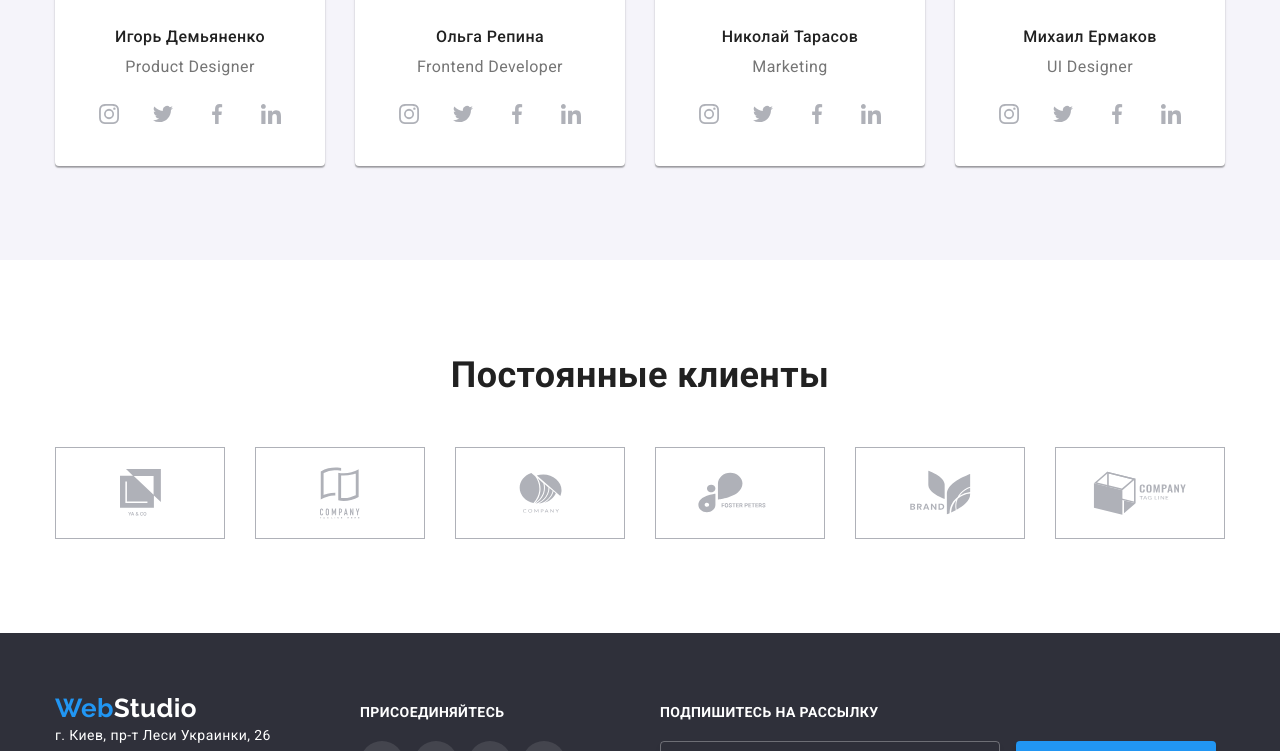
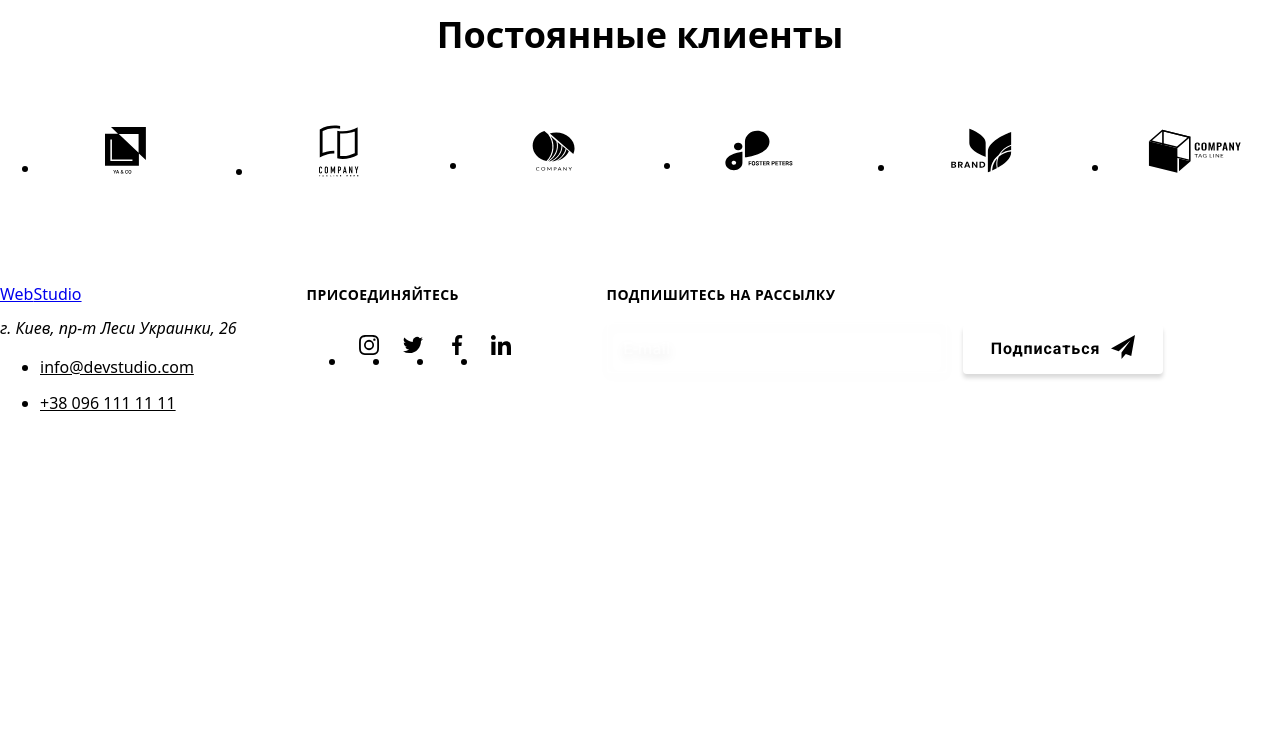
Before and after one commit to Yevhen-Karpov/goit-markup-hw-06, a plain HTML site: page index.html in a window 1280 px wide. Shown: the part 2049-2800 px from the top of the page. After the commit the page ends 2542 px from the top, so only its background shows below. Drawn offline with nearby package versions, Linux system fonts and the light colour scheme.

Commit message:
Update styles.css

```diff
--- a/css/styles.css
+++ b/css/styles.css
@@ -1,57 +1,12 @@
-h1,
-h2,
-h3,
-h4,
-h5,
-h6,
-p {
-  margin-top: 0;
-  margin-bottom: 0;
-}
-ul,
-ol {
-  margin-top: 0;
-  margin-bottom: 0;
-  padding-left: 0;
-}
-img {
-  display: block;
-}
 
-:root {
-  --main-text-color: #757575;
-  --title-text-color: #212121;
-  --accent-text-color: #2196f3;
-  --hero-footer-color: #2f303a;
-  --main-background: #ffffff;
-  --section-background: #f5f4fa;
-  --button-hover: #188ce8;
-  --span-header: #000000;
-  --fill-icon: #afb1b8;
-}
 
-body {
-  font-family: "Roboto", "Raleway", sans-serif;
-  color: var(--main-text-color);
-  line-height: 1.2;
-  font-size: 14px;
-  letter-spacing: 0.03em;
-}
-.container {
-  width: 1200px;
-  margin: 0 auto;
-  padding: 0 15px;
-}
-.section {
-  padding-top: 94px;
-  padding-bottom: 94px;
-}
+
 
 /*header box*/
 .header {
   border-bottom: 1px solid #ececec;
 }
-.anchor,
+.nav,
 .mailtel {
   display: flex;
   padding-top: 32px;
@@ -63,15 +18,11 @@ body {
   align-items: center;
   background-color: var(--main-background);
 }
-.logo {
-  width: 145px;
-  font-family: "Raleway";
-  font-weight: 700;
-  font-size: 26px;
-  color: var(--accent-text-color);
+.logo-header {
+
   margin: 24px 93px 25px 0px;
 }
-.anchor-item:not(:last-child) {
+.nav-item:not(:last-child) {
   margin-right: 50px;
 }
 .mailtel {
@@ -126,15 +77,7 @@ body {
   background: var(--accent-text-color);
   border-radius: 2px;
 }
-.logo,
-.nav-link,
-.contact-link,
-.footer-contact {
-  text-decoration: none;
-}
-.list {
-  list-style: none;
-}
+
 .span-header {
   color: var(--span-header);
 }
@@ -170,9 +113,8 @@ body {
   width: 696px;
 }
 
-.hero-button {
-  color: var(--main-background);
-  background-color: var(--accent-text-color);
+/*.hero-button {
+
   font-size: 16px;
   font-weight: 700;
   line-height: 1.8;
@@ -184,13 +126,25 @@ body {
   border-style: none;
   box-shadow: 0px 4px 4px rgba(0, 0, 0, 0.15);
   border-radius: 4px;
-  margin: auto;
-  display: block;
+
+
   transition: background-color 250ms cubic-bezier(0.4, 0, 0.2, 1);
 }
+.modal-form-btn {
+  display: flex;
+
+
+
+  padding: 10px 55px;
+
+  color: var(--main-background);
+  margin: auto;
+  background-color: var(--accent-text-color);
+
+}
 .hero-button:hover {
-  background-color: var(--button-hover);
-}
+
+}*/
 
 /*section-feature*/
 .feat-cont {
@@ -391,7 +345,7 @@ body {
   margin-bottom: 60px;
   width: 231px;
 }
-.addr {
+.text-addres {
   font-style: normal;
   color: var(--main-background);
   line-height: 1.7;
@@ -690,7 +644,7 @@ color: var(--title-text-color);
   background-size: cover;
   transition: border-color 250ms cubic-bezier(0.4, 0, 0.2, 1);
 }
-.form-user-agreement:checked+.checkbox-form-user-agreement::before {
+.form-user-agreement:checked + .checkbox-form-user-agreement::before {
   background-image: url(../images/checkbox/Vector1.svg);
   background-color: var(--accent-text-color);
   border-color: var(--accent-text-color);
@@ -699,31 +653,3 @@ color: var(--title-text-color);
 .form-user-agreement:hover + .checkbox-form-user-agreement::before {
   border-color: var(--accent-text-color);
 }
-.custom-checkbox {
-  position: absolute;
-  z-index: -1;
-  opacity: 0;
-}
-.modal-form-btn {
-  display: flex;
-  width: 200px;
-  height: 50px;
-  font-family: "Roboto";
-  font-weight: 700;
-  font-size: 16px;
-  line-height: 1.87;
-  align-items: center;
-  padding: 10px 55px;
-  letter-spacing: 0.06em;
-  color: var(--main-background);
-  margin: auto;
-  background-color: var(--accent-text-color);
-  box-shadow: 0px 4px 4px rgba(0, 0, 0, 0.15);
-  border-radius: 4px;
-  border-style: none;
-  cursor: pointer;
-  transition: background-color 250ms cubic-bezier(0.4, 0, 0.2, 1);
-}
-.modal-form-btn:hover {
-  background-color: var(--button-hover);
-}
```
